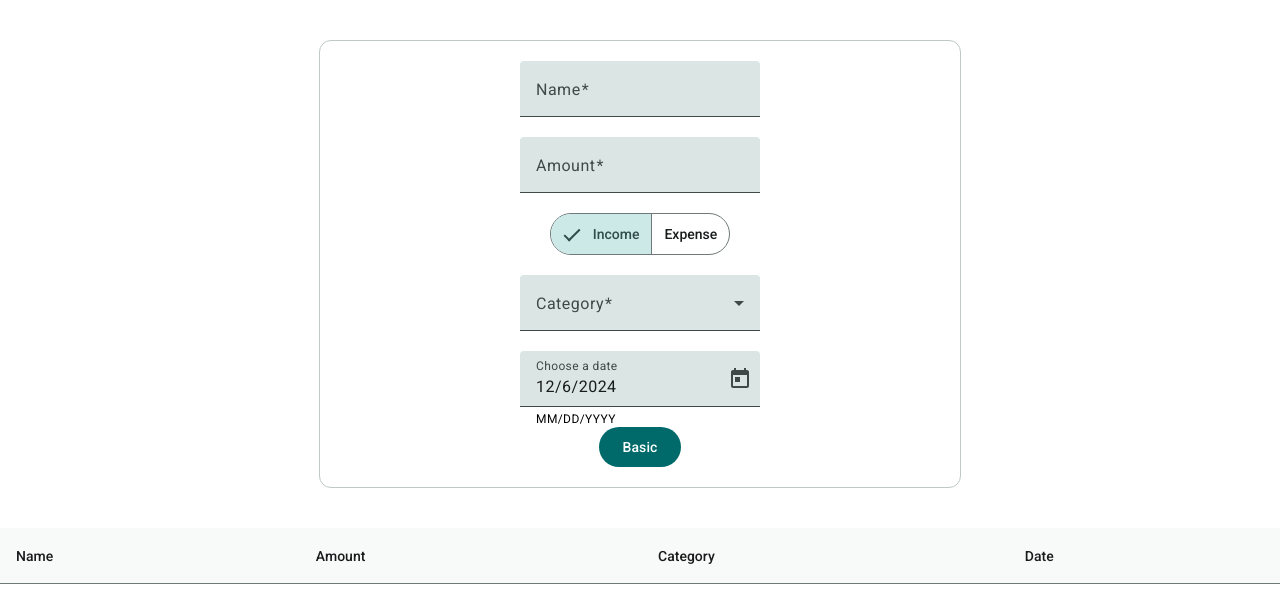
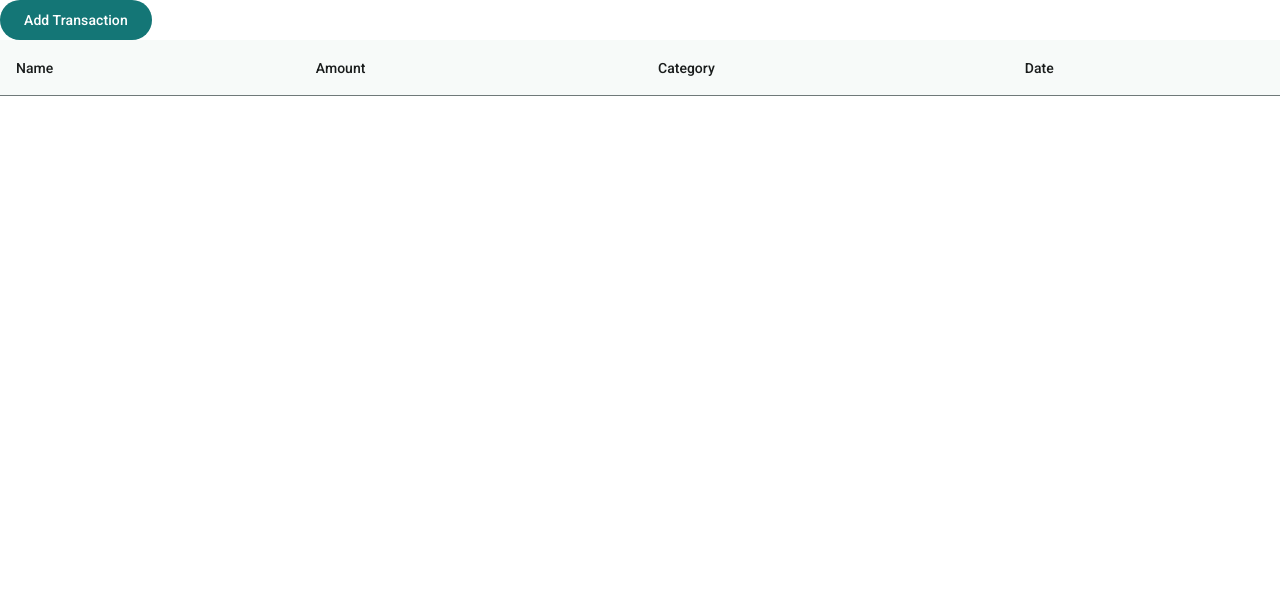
Before and after one commit to oleh-pavlenko-42/expense-tracker, an Angular app in the folder client/: page / in a window 1280 px wide. Shown: the top 602 px of the page. Built offline with nearby package versions, Linux system fonts and the light colour scheme.

Commit message:
Added dialog to form

```diff
--- a/client/src/app/add-transaction/add-transaction.component.html
+++ b/client/src/app/add-transaction/add-transaction.component.html
@@ -1,4 +1,6 @@
-<form [formGroup]="form" (ngSubmit)="onSubmit()">
+<h2 mat-dialog-title>New Transaction</h2>
+<mat-dialog-content>
+  <form [formGroup]="form">
     <mat-form-field>
       <mat-label>Name</mat-label>
       <input matInput type="text" formControlName="name">
@@ -29,5 +31,9 @@
       <mat-datepicker-toggle matIconSuffix [for]="picker"></mat-datepicker-toggle>
       <mat-datepicker #picker></mat-datepicker>
     </mat-form-field>
-  <button mat-flat-button color="secondary">Basic</button>
   </form>
+</mat-dialog-content>
+<mat-dialog-actions>
+  <button mat-button (click)="onCancel()">Cancel</button>
+  <button mat-flat-button color="secondary" (click)="onSubmit()">Add</button>
+</mat-dialog-actions>
--- a/client/src/app/add-transaction/add-transaction.component.scss
+++ b/client/src/app/add-transaction/add-transaction.component.scss
@@ -19,7 +19,7 @@ mat-button-toggle-group {
 
 @media (min-width: 768px) {
   form {
-    width: 640px;
+    width: 480px;
   }
 
   mat-form-field {
--- a/client/src/app/add-transaction/add-transaction.component.ts
+++ b/client/src/app/add-transaction/add-transaction.component.ts
@@ -12,6 +12,12 @@ import { MatFormFieldModule } from '@angular/material/form-field';
 import { MatInputModule } from '@angular/material/input';
 import { MatSelectModule } from '@angular/material/select';
 import { TransactionService } from '../transaction.service';
+import {
+  MatDialogActions,
+  MatDialogContent,
+  MatDialogRef,
+  MatDialogTitle,
+} from '@angular/material/dialog';
 
 enum TransactionType {
   Income = 'Income',
@@ -35,12 +41,16 @@ export enum Category {
     MatSelectModule,
     MatDatepickerModule,
     MatButton,
+    MatDialogTitle,
+    MatDialogContent,
+    MatDialogActions,
   ],
   templateUrl: './add-transaction.component.html',
   styleUrl: './add-transaction.component.scss',
 })
 export class AddTransactionComponent {
   private transactionService = inject(TransactionService);
+  private dialogRef = inject(MatDialogRef<AddTransactionComponent>);
 
   categories = [Category.Entertainment, Category.Groceries, Category.Salary];
   form = new FormGroup({
@@ -50,6 +60,10 @@ export class AddTransactionComponent {
     category: new FormControl('', Validators.required),
     transactionDate: new FormControl(new Date()),
   });
+
+  onCancel(): void {
+    this.dialogRef.close();
+  }
 
   onSubmit(): void {
     if (
@@ -67,6 +81,8 @@ export class AddTransactionComponent {
         date: this.form.value.transactionDate,
       };
       this.transactionService.addTransaction(transaction);
+      this.form.reset();
+      this.dialogRef.close();
     }
   }
 }
--- a/client/src/app/app.component.html
+++ b/client/src/app/app.component.html
@@ -1,3 +1,2 @@
-<app-add-expense />
-
+<button mat-flat-button (click)="openDialog()">Add Transaction</button>
 <app-transactions-list />
--- a/client/src/app/app.component.ts
+++ b/client/src/app/app.component.ts
@@ -1,12 +1,24 @@
-import { Component } from '@angular/core';
+import { Component, inject } from '@angular/core';
 import { AddTransactionComponent } from './add-transaction/add-transaction.component';
 import { TransactionsListComponent } from './transactions-list/transactions-list.component';
+import {
+  MatDialog,
+  MatDialogModule,
+  MatDialogRef,
+} from '@angular/material/dialog';
+import { MatButton } from '@angular/material/button';
 
 @Component({
   selector: 'app-root',
   standalone: true,
-  imports: [AddTransactionComponent, TransactionsListComponent],
+  imports: [TransactionsListComponent, MatDialogModule, MatButton],
   templateUrl: './app.component.html',
   styleUrl: './app.component.scss',
 })
-export class AppComponent {}
+export class AppComponent {
+  dialog = inject(MatDialog);
+
+  openDialog() {
+    const dialogRef = this.dialog.open(AddTransactionComponent);
+  }
+}
```
Lines whose indentation alone changed are shown as unchanged.
